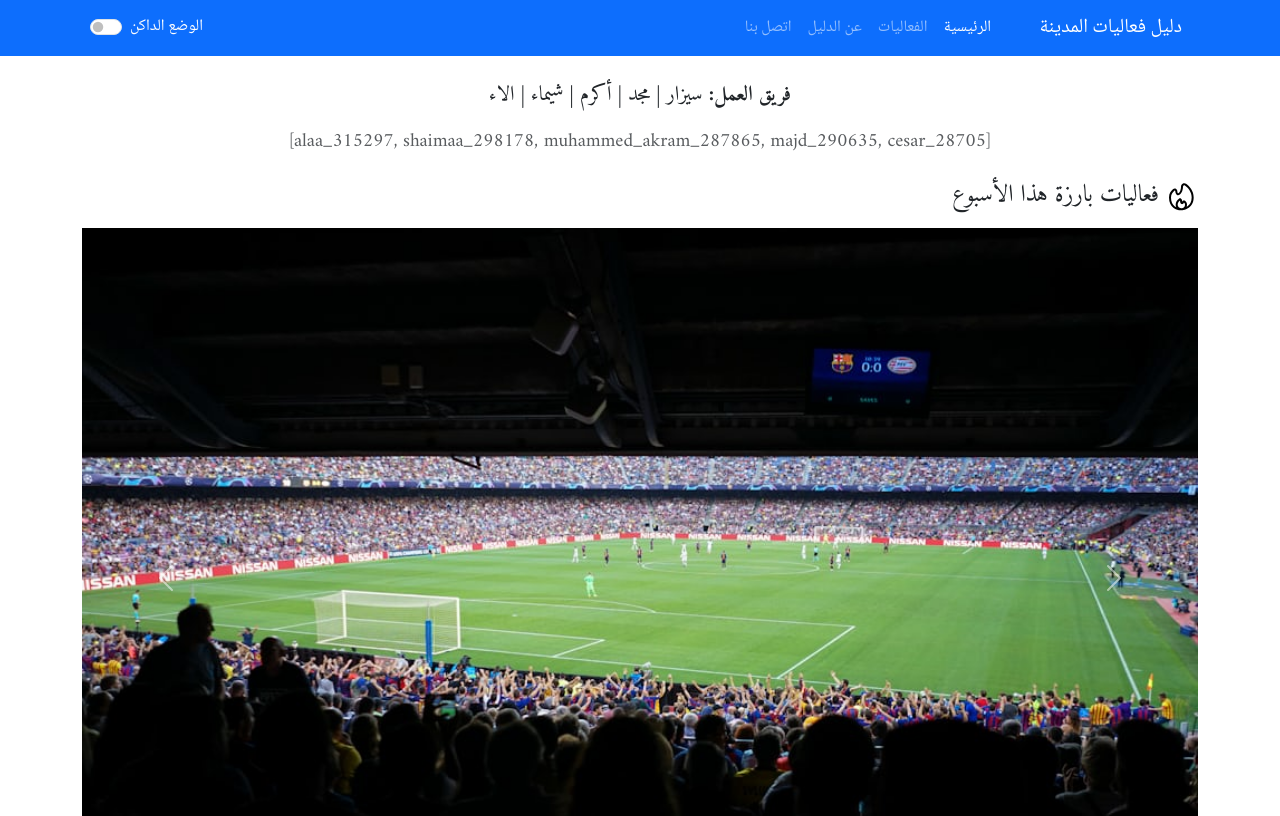
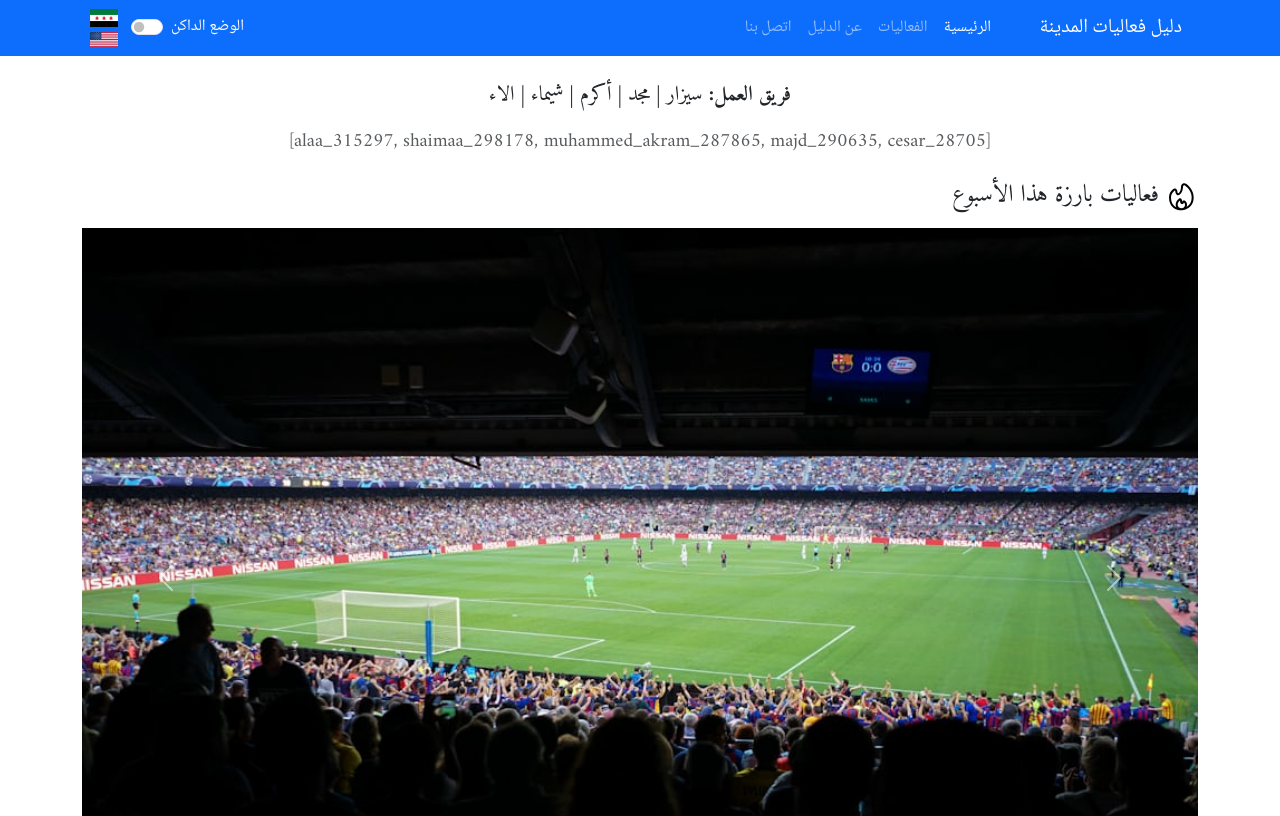
Before and after one commit to majd-tqe/Web1.F24.HM, a plain HTML site: page index.html in a window 1280 px wide. Shown: the top 816 px of the page. Drawn offline with nearby package versions, Linux system fonts and the light colour scheme; a web font is replaced by a local one.

Commit message:
Add multi langs support
-full rtl to ltr control
-add switch in navbar with flags icons
-i18n support
-translations.json file

```diff
--- a/assets/css/styles.css
+++ b/assets/css/styles.css
@@ -5,6 +5,30 @@
 body {
   font-family: "Noto Naskh Arabic", sans-serif;
 }
+
+
+body.rtl {
+  direction: rtl;
+  text-align: right;
+}
+
+body.ltr {
+  direction: ltr;
+  text-align: left;
+}
+
+.navbar.rtl .navbar-nav {
+  margin-left: 0;
+  margin-right: auto;
+}
+
+.navbar.ltr .navbar-nav {
+  margin-left: auto;
+  margin-right: 0;
+}
+
+
+
 
 h1,
 h2,
--- a/assets/js/main.js
+++ b/assets/js/main.js
@@ -1,22 +1,161 @@
 // Data for events
 const events = [
-  { id: 1, title: 'معرض فني', date: '2025-09-20', location: 'معرض الفنون', category: 'ثقافة', description: 'هذا المعرض يعرض لوحات فنية من فنانين محليين، مع ورش عمل وجولات إرشادية.', image: 'assets/img/art.jpg', related: [5, 3] },
-  { id: 2, title: 'مباراة كرة قدم', date: '2025-09-22', location: 'الاستاد', category: 'رياضة', description: 'مباراة محلية بين فرق شهيرة.', image: 'assets/img/football.jpeg', related: [6] },
-  { id: 3, title: 'حفل موسيقي', date: '2025-09-25', location: 'القاعة الكبرى', category: 'موسيقى', description: 'حفل لفرقة شهيرة.', image: 'assets/img/music.jpeg', related: [1] },
-  { id: 4, title: 'يوم عائلي', date: '2025-09-28', location: 'الحديقة', category: 'عائلي', description: 'أنشطة للعائلات.', image: 'assets/img/family.jpeg', related: [] },
-  { id: 5, title: 'محاضرة ثقافية', date: '2025-10-01', location: 'الجامعة', category: 'ثقافة', description: 'محاضرة عن التاريخ.', image: 'assets/img/lecture.jpeg', related: [1] },
-  { id: 6, title: 'سباق رياضي', date: '2025-10-05', location: 'الملعب', category: 'رياضة', description: 'سباق جري.', image: 'assets/img/sport.jpeg', related: [2] },
-  { id: 7, title: 'معرض دمشق الدولي', date: '2025-08-27 - 2025-09-05', location: 'مدينة المعارض - Damascus Fairgrounds', category: 'ثقافة / معرض تجاري', description: 'أكبر حدث تجاري/ثقافي في المدينة مع أجنحة شركات محلية ودولية، عروض ثقافية ومسرحيات وأكشاك طعام.', image: 'assets/img/damascus_fair.jpg', related: [] },
-  { id: 8, title: 'مهرجان النادي الصيفي', date: '2025-07-15', location: 'ساحات مفتوحة / نوادي ثقافية بدمشق', category: 'مهرجان / عائلي / رياضي / فني', description: 'عروض رياضية، أنشطة للأطفال، معرض لوحات وعروض موسيقية محلية.', image: 'assets/img/summer_festival.jpg', related: [] },
-  { id: 9, title: 'ليلة موسيقى تقليدية في الميدان', date: '2025-10-10', location: 'ساحة الميدان أو مسرح صغير', category: 'موسيقى / ثقافة', description: 'أمسية موسيقية تقدم مقامات شامية وأمّهات فصحى، مدة ساعتين، الدخول مجاني أو بتذاكر رمزية.', image: 'assets/img/traditional_music.jpg', related: [3] },
-  { id: 10, title: 'معرض فنون معاصرة', date: '2025-11-05 - 2025-11-20', location: 'قاعة عرض / مركز ثقافي محلي', category: 'فن / معرض', description: 'معرض لوحات وتصوير فوتوغرافي لفنانين شباب من دمشق.', image: 'assets/img/contemporary_art.jpg', related: [1] },
-  { id: 11, title: 'ماراثون المدينة', date: '2025-11-02', location: 'كورنيش / شارع رئيسي (10 كم)', category: 'رياضة / مجتمع', description: 'سباق مفتوح لجميع الأعمار مع فئات للعائلات والمحترفين ونقاط تسجيل.', image: 'assets/img/marathon.jpg', related: [6, 2] },
-  { id: 12, title: 'مهرجان طعام دمشق', date: '2025-12-05', location: 'موقع مفتوح بدمشق', category: 'طعام / ثقافة', description: 'أكشاك مأكولات شعبية، أطباق شامية، مسابقات طبخ وركن للأطفال.', image: 'assets/img/food_festival.jpg', related: [] },
-  { id: 13, title: 'عرض مسرحي في دار الأوبرا', date: '2025-10-25', location: 'دار الأوبرا / قاعة محلية', category: 'مسرح', description: 'مسرحية محلية تقليدية أو معاصرة.', image: 'assets/img/theatre.jpg', related: [] },
-  { id: 14, title: 'سوق الحرف في سوق الحميدية', date: '2025-11-15', location: 'سوق الحميدية، دمشق', category: 'سوق / تقليدي', description: 'سوق للحرفيين يتضمن منتجات تقليدية وحلويات ومشغولات يدوية.', image: 'assets/img/craft_market.jpg', related: [] },
-  { id: 15, title: 'معرض الزهور بدمشق', date: '2025-06-26 - 2025-07-14', location: 'حديقة تشرين، دمشق', category: 'زهور / طبيعة', description: 'معرض نباتات وزهور بمشاركة شركات محلية ودولية مع مسابقات زراعة وعروض للأطفال.', image: 'assets/img/flower_exhibition.jpg', related: [] }
+  {
+    id: 1,
+    title: "معرض فني",
+    date: "2025-09-20",
+    location: "معرض الفنون",
+    category: "ثقافة",
+    description:
+      "هذا المعرض يعرض لوحات فنية من فنانين محليين، مع ورش عمل وجولات إرشادية.",
+    image: "assets/img/art.jpg",
+    related: [5, 3],
+  },
+  {
+    id: 2,
+    title: "مباراة كرة قدم",
+    date: "2025-09-22",
+    location: "الاستاد",
+    category: "رياضة",
+    description: "مباراة محلية بين فرق شهيرة.",
+    image: "assets/img/football.jpeg",
+    related: [6],
+  },
+  {
+    id: 3,
+    title: "حفل موسيقي",
+    date: "2025-09-25",
+    location: "القاعة الكبرى",
+    category: "موسيقى",
+    description: "حفل لفرقة شهيرة.",
+    image: "assets/img/music.jpeg",
+    related: [1],
+  },
+  {
+    id: 4,
+    title: "يوم عائلي",
+    date: "2025-09-28",
+    location: "الحديقة",
+    category: "عائلي",
+    description: "أنشطة للعائلات.",
+    image: "assets/img/family.jpeg",
+    related: [],
+  },
+  {
+    id: 5,
+    title: "محاضرة ثقافية",
+    date: "2025-10-01",
+    location: "الجامعة",
+    category: "ثقافة",
+    description: "محاضرة عن التاريخ.",
+    image: "assets/img/lecture.jpeg",
+    related: [1],
+  },
+  {
+    id: 6,
+    title: "سباق رياضي",
+    date: "2025-10-05",
+    location: "الملعب",
+    category: "رياضة",
+    description: "سباق جري.",
+    image: "assets/img/sport.jpeg",
+    related: [2],
+  },
+  {
+    id: 7,
+    title: "معرض دمشق الدولي",
+    date: "2025-08-27 - 2025-09-05",
+    location: "مدينة المعارض - Damascus Fairgrounds",
+    category: "ثقافة / معرض تجاري",
+    description:
+      "أكبر حدث تجاري/ثقافي في المدينة مع أجنحة شركات محلية ودولية، عروض ثقافية ومسرحيات وأكشاك طعام.",
+    image: "assets/img/damascus_fair.jpg",
+    related: [],
+  },
+  {
+    id: 8,
+    title: "مهرجان النادي الصيفي",
+    date: "2025-07-15",
+    location: "ساحات مفتوحة / نوادي ثقافية بدمشق",
+    category: "مهرجان / عائلي / رياضي / فني",
+    description: "عروض رياضية، أنشطة للأطفال، معرض لوحات وعروض موسيقية محلية.",
+    image: "assets/img/summer_festival.jpg",
+    related: [],
+  },
+  {
+    id: 9,
+    title: "ليلة موسيقى تقليدية في الميدان",
+    date: "2025-10-10",
+    location: "ساحة الميدان أو مسرح صغير",
+    category: "موسيقى / ثقافة",
+    description:
+      "أمسية موسيقية تقدم مقامات شامية وأمّهات فصحى، مدة ساعتين، الدخول مجاني أو بتذاكر رمزية.",
+    image: "assets/img/traditional_music.jpg",
+    related: [3],
+  },
+  {
+    id: 10,
+    title: "معرض فنون معاصرة",
+    date: "2025-11-05 - 2025-11-20",
+    location: "قاعة عرض / مركز ثقافي محلي",
+    category: "فن / معرض",
+    description: "معرض لوحات وتصوير فوتوغرافي لفنانين شباب من دمشق.",
+    image: "assets/img/contemporary_art.jpg",
+    related: [1],
+  },
+  {
+    id: 11,
+    title: "ماراثون المدينة",
+    date: "2025-11-02",
+    location: "كورنيش / شارع رئيسي (10 كم)",
+    category: "رياضة / مجتمع",
+    description:
+      "سباق مفتوح لجميع الأعمار مع فئات للعائلات والمحترفين ونقاط تسجيل.",
+    image: "assets/img/marathon.jpg",
+    related: [6, 2],
+  },
+  {
+    id: 12,
+    title: "مهرجان طعام دمشق",
+    date: "2025-12-05",
+    location: "موقع مفتوح بدمشق",
+    category: "طعام / ثقافة",
+    description: "أكشاك مأكولات شعبية، أطباق شامية، مسابقات طبخ وركن للأطفال.",
+    image: "assets/img/food_festival.jpg",
+    related: [],
+  },
+  {
+    id: 13,
+    title: "عرض مسرحي في دار الأوبرا",
+    date: "2025-10-25",
+    location: "دار الأوبرا / قاعة محلية",
+    category: "مسرح",
+    description: "مسرحية محلية تقليدية أو معاصرة.",
+    image: "assets/img/theatre.jpg",
+    related: [],
+  },
+  {
+    id: 14,
+    title: "سوق الحرف في سوق الحميدية",
+    date: "2025-11-15",
+    location: "سوق الحميدية، دمشق",
+    category: "سوق / تقليدي",
+    description: "سوق للحرفيين يتضمن منتجات تقليدية وحلويات ومشغولات يدوية.",
+    image: "assets/img/craft_market.jpg",
+    related: [],
+  },
+  {
+    id: 15,
+    title: "معرض الزهور بدمشق",
+    date: "2025-06-26 - 2025-07-14",
+    location: "حديقة تشرين، دمشق",
+    category: "زهور / طبيعة",
+    description:
+      "معرض نباتات وزهور بمشاركة شركات محلية ودولية مع مسابقات زراعة وعروض للأطفال.",
+    image: "assets/img/flower_exhibition.jpg",
+    related: [],
+  },
 ];
-
 
 // innerHTML for navbar and footer
 class MainNavbar extends HTMLElement {
@@ -24,7 +163,7 @@ class MainNavbar extends HTMLElement {
     this.innerHTML = `
       <nav class="navbar navbar-expand-lg navbar-dark bg-primary">
         <div class="container">
-          <a class="navbar-brand" href="#">دليل فعاليات المدينة</a>
+          <a class="navbar-brand" href="#" data-i18n="title">دليل فعاليات المدينة</a>
           <button
             class="navbar-toggler"
             type="button"
@@ -34,28 +173,31 @@ class MainNavbar extends HTMLElement {
             <span class="navbar-toggler-icon"></span>
           </button>
           <div class="collapse navbar-collapse" id="navbarNav">
-            <ul class="navbar-nav ms-auto">
+             <ul class="navbar-nav ms-auto" id="mainNav">
         <li class="nav-item">
-                <a class="nav-link" href="index.html">الرئيسية</a>
+          <a class="nav-link" href="index.html" data-i18n="home">الرئيسية</a>
         </li>
         <li class="nav-item">
-                <a class="nav-link" href="events.html">الفعاليات</a>
+          <a class="nav-link" href="events.html" data-i18n="events">الفعاليات</a>
         </li>
         <li class="nav-item">
-                <a class="nav-link" href="about.html">عن الدليل</a>
+          <a class="nav-link" href="about.html" data-i18n="about">عن الدليل</a>
         </li>
         <li class="nav-item">
-                <a class="nav-link" href="contact.html">اتصل بنا</a>
+          <a class="nav-link" href="contact.html" data-i18n="contact">اتصل بنا</a>
         </li>
       </ul>
+
+      <!-- أدوات جانبية: dark mode + language -->
+      <div class="navbar-nav d-flex align-items-center" id="sideNav">
               <div class="form-check form-switch ms-2">
-              <input
-                class="form-check-input"
-                type="checkbox"
-                id="darkModeSwitch"
-              />
-              <label class="form-check-label text-white" for="darkModeSwitch"
-                >الوضع الداكن</label>
+                <input class="form-check-input" type="checkbox" id="darkModeSwitch" />
+                <label class="form-check-label text-white" for="darkModeSwitch" data-i18n="darkMode">الوضع الداكن</label>
+              </div>
+              <div class="language-switch ms-2 d-flex flex-column align-items-center">
+                <img src="assets/img/syria-flag.png" alt="عربي" id="langAr" class="lang-icon" title="العربية" style="cursor:pointer; width:28px; margin-right:5px;margin-bottom:5px;">
+                <img src="assets/img/us-flag.png" alt="English" id="langEn" class="lang-icon" title="English" style="cursor:pointer; width:28px; margin-right:5px;">
+              </div>
             </div>
           </div>
         </div>
@@ -279,3 +421,57 @@ document.addEventListener("DOMContentLoaded", function () {
     window.scrollTo({ top: 0, behavior: "smooth" });
   });
 });
+
+// Function to change language
+let translations = {};
+
+// تحميل ملف الترجمة عند بدء الصفحة
+async function loadTranslations() {
+  const response = await fetch("/assets/translation/translations.json");
+  translations = await response.json();
+}
+
+// تطبيق الترجمة على الصفحة
+function translatePage(lang) {
+  if (!translations[lang]) return;
+
+  document.querySelectorAll("[data-i18n]").forEach(el => {
+    const key = el.getAttribute("data-i18n");
+    if (translations[lang][key]) {
+      el.textContent = translations[lang][key];
+    }
+  });
+
+  localStorage.setItem("lang", lang); // حفظ اللغة
+}
+
+// تغيير اللغة
+function setLanguage(lang) {
+  const mainNav = document.getElementById("mainNav");
+  const sideNav = document.getElementById("sideNav");
+
+  if (lang === "ar") {
+    document.body.classList.add("rtl");
+    document.body.classList.remove("ltr");
+    mainNav.classList.add("ms-auto");
+    sideNav.classList.remove("ms-auto");
+  } else if (lang === "en") {
+    document.body.classList.add("ltr");
+    document.body.classList.remove("rtl");
+    mainNav.classList.remove("ms-auto");
+    sideNav.classList.add("ms-auto");
+  }
+
+  translatePage(lang);
+}
+
+// event listeners للأعلام
+document.getElementById("langAr").addEventListener("click", () => setLanguage("ar"));
+document.getElementById("langEn").addEventListener("click", () => setLanguage("en"));
+
+// عند التحميل، اختر اللغة المحفوظة أو افتراضية
+document.addEventListener("DOMContentLoaded", async function() {
+  await loadTranslations();
+  const savedLang = localStorage.getItem("lang") || "ar";
+  setLanguage(savedLang);
+});
--- /dev/null
+++ b/assets/translation/translations.json
@@ -0,0 +1,30 @@
+{
+  "ar": {
+    "title": "دليل فعاليات المدينة",
+    "home": "الرئيسية",
+    "events": "الفعاليات",
+    "about": "عن الدليل",
+    "contact": "اتصل بنا",
+    "darkMode": "الوضع الداكن",
+    "welcome": "مرحبًا بك في دليل فعاليات المدينة",
+    "featured-events": "فعاليات بارزة هذا الأسبوع ",
+    "team": "فريق العمل: ",
+    "team-members": "سيزار | مجد | أكرم | شيماء | الاء",
+    "fast-filter": "تصنيفات سريعة",
+    "latest-events": "أحدث الفعاليات"
+  },
+  "en": {
+    "title": "City Events Guide",
+    "home": "Home",
+    "events": "Events",
+    "about": "About",
+    "contact": "Contact",
+    "darkMode": "Dark Mode",
+    "welcome": "Welcome to City Events Guide",
+    "featured-events": "Featured Events This Week",
+    "team": "Our Team: ",
+    "team-members": "Cesar | Majd | Akram | Shaimaa | Alaa",
+    "fast-filter": "Quick Categories",
+    "latest-events": "Latest Events"
+  }
+}
--- a/index.html
+++ b/index.html
@@ -3,7 +3,7 @@
   <head>
     <meta charset="UTF-8" />
     <meta name="viewport" content="width=device-width, initial-scale=1.0" />
-    <title>دليل فعاليات المدينة</title>
+    <title data-i18n="title">دليل فعاليات المدينة</title>
     <link href="https://cdn.jsdelivr.net/npm/bootstrap@5.3.0/dist/css/bootstrap.min.css" rel="stylesheet">
     <link href="https://fonts.googleapis.com/css2?family=Amiri:ital,wght@0,400;0,700;1,400;1,700&family=Aref+Ruqaa:wght@400;700&family=Cairo:wght@200..1000&family=Cascadia+Mono:ital,wght@0,200..700;1,200..700&family=Scheherazade+New:wght@400;500;600;700&display=swap" rel="stylesheet">
     <link rel="stylesheet" href="assets/css/styles.css">
@@ -22,7 +22,7 @@
 
 
     <div class="text-center m-4" style="font-size:1.3rem;font-family: Amiri;">
-      <p><strong>فريق العمل: </strong>سيزار | مجد | أكرم | شيماء | الاء</p>
+      <p><strong><span data-i18n="team">فريق العمل: </span></strong><span data-i18n="team-members"></span></p>
       <p class="text-muted" style="font-size: 1.2rem">[alaa_315297, shaimaa_298178, muhammed_akram_287865, majd_290635, cesar_28705]</p>
     </div>
 
@@ -51,8 +51,7 @@
               ></path>
             </g>
           </svg>
-          فعاليات بارزة هذا الأسبوع
-        </h2>
+<span data-i18n="featured-events">فعاليات بارزة هذا الأسبوع</span>        </h2>
         <div id="eventCarousel" class="carousel slide" data-bs-ride="carousel">
           <div class="carousel-inner">
             <div class="carousel-item active">
@@ -132,8 +131,7 @@
               ></path>
             </g>
           </svg>
-          تصنيفات سريعة
-        </h2>
+        <span data-i18n="fast-filter"></span>        </h2>
         <div class="btn-group gap-2" role="group">
           <a href="events.html?category=ثقافة" class="btn btn-outline-primary"
             >ثقافة</a
@@ -175,7 +173,7 @@
               ></path>
             </g>
           </svg>
-          أحدث الفعاليات
+          <span data-i18n="latest-events"></span>
         </h2>
         <div class="row row-cols-1 row-cols-md-3 g-4">
           <div class="col">
```
Also changed, not shown: assets/img/syria-flag.png (added), assets/img/us-flag.png (added). Lines whose indentation alone changed are shown as unchanged.
